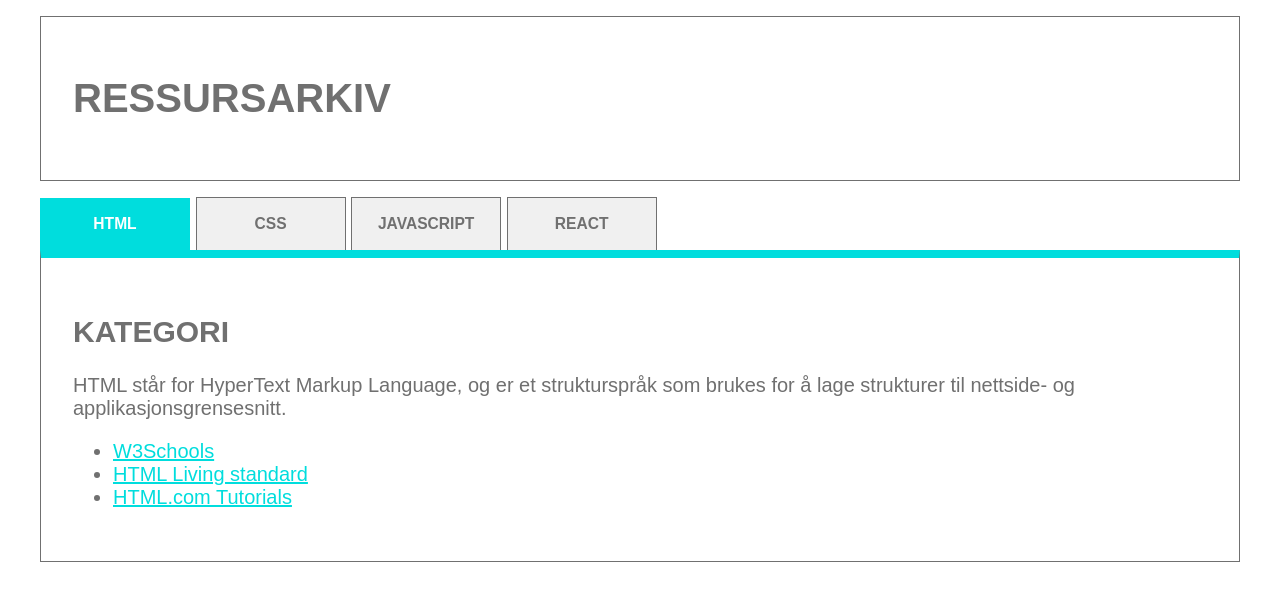
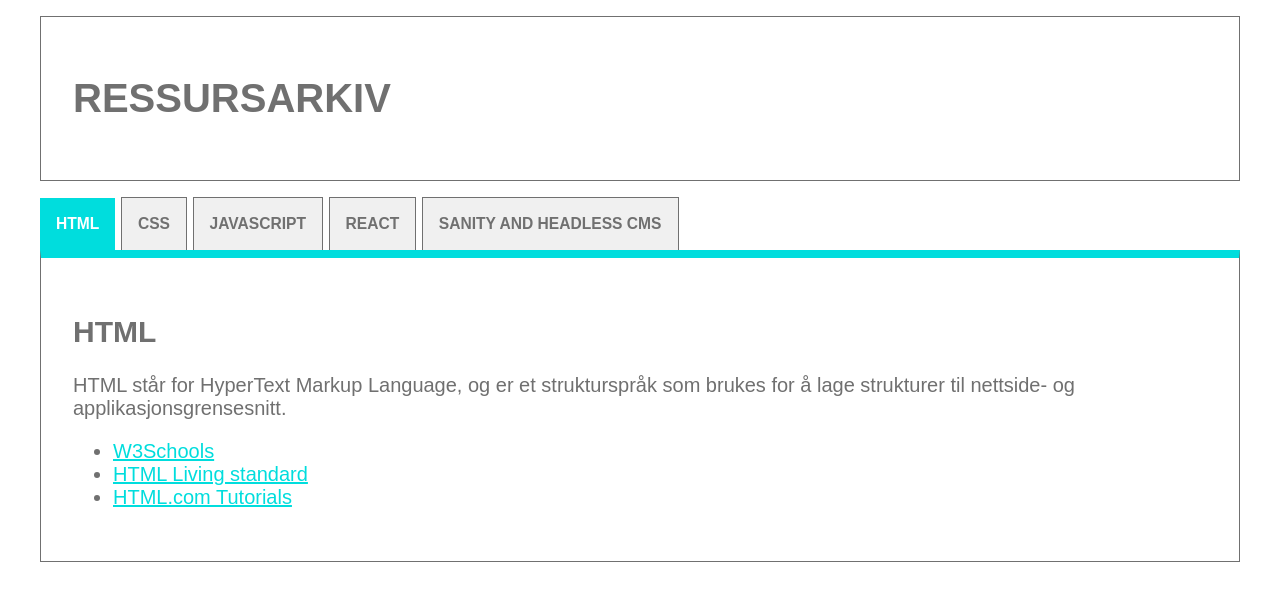
Before and after one commit to Magnus0Gray/uin23ak2_resource_layout_Ekeli, a plain HTML site: page index.html in a window 1280 px wide. Both pictures are taken after a click on the button "HTML". Drawn offline with Linux system fonts and the light colour scheme.

Commit message:
Javascript implementation

```diff
--- a/index.html
+++ b/index.html
@@ -8,30 +8,18 @@
     <link href="mainstyle.css" rel="stylesheet" />
 
 </head>
-<body>
+<body onload="genNav()">
     <div class="container">
         <header>
             <a href="index.html">
                 <h1>Ressursarkiv</h1>
              </a>
         </header>
-        <nav>
-            <button onclick="replaceContent('HTML')" class="categoryButtonSelected">
-                <h3>HTML</h3>
-            </button>
-            <button onclick="replaceContent('CSS')" class="categoryButton">
-                <h3>CSS</h3>
-            </button>
-            <button onclick="replaceContent('JavaScript')" class="categoryButton">
-                <h3>Javascript</h3>
-            </button>
-            <button onclick="replaceContent('React')" class="categoryButton">
-                <h3>React</h3>
-            </button>
+        <nav id="navBar" >
         </nav>
         <main>
-            <article class="mainArticles">
-            <h2>Kategori</h2>
+            <article id="mainArticles">
+            <h2>HTML</h2>
             <span class="articleText">HTML står for HyperText Markup Language, og er et strukturspråk som brukes for å lage strukturer til nettside- og applikasjonsgrensesnitt.</span>
             <section class="sources">
                 <ul>
--- a/mainstyle.css
+++ b/mainstyle.css
@@ -54,8 +54,9 @@ header a
     border-top: 1px solid var(--grey);
     background-color: var(--lightgrey);
     padding: 0.1rem 1rem;
-    width: 100%;
-    max-width: 150px;
+    width: auto;
+    max-width: 350px;
+    display: inline-block;
 }
 
 .categoryButton h3 {
@@ -71,8 +72,9 @@ header a
     border: none;
     background-color: var(--blue);
     padding: 0.1rem 1rem;
-    width: 100%;
-    max-width: 150px;
+    width: auto;
+    max-width: 350px;
+    display: inline-block;
 }
 
 .categoryButtonSelected h3 {
--- a/ressurser.js
+++ b/ressurser.js
@@ -94,9 +94,63 @@ const resources = [
         ]
     },
 
-    function replaceContent(categoryTitle)
+]
+
+function genNav()
+{
+    console.log(resources)
+    let navHTML = ""
+    let classToUse
+
+    resources.map((titler, index) =>
     {
-        let contentHTML = ""
+        if (index == 0)
+            classToUse = "categoryButtonSelected"
+        else
+            classToUse = "categoryButton"
+        navHTML +=
 
-    }
-]
+        `
+            <button onclick="replaceContent(${index}, this)" class=${classToUse}>
+                <h3>${titler.category}</h3>
+            </button>`
+    })
+
+    document.querySelector("#navBar").innerHTML = navHTML
+    console.log(navHTML)
+}
+
+function replaceContent(buttonID, buttonRef) {
+
+
+    //console.log(buttonRef)
+    let clearselected, i
+
+    clearselected = document.getElementsByClassName("categoryButtonSelected")
+    for (i = 0; i < clearselected.length; ++i)
+        clearselected[i].setAttribute("class", "categoryButton")
+    // console.log(resources[buttonID])
+
+   buttonRef.setAttribute("class", "categoryButtonSelected")
+
+    //console.log(buttonStyleRef)
+
+    let contentHTML = ""
+    contentHTML += `<h2>${resources[buttonID].category}</h2>`
+    contentHTML += `<span class="articleText">${resources[buttonID].text}</span>`
+    contentHTML += `<section class=sources><ul></ul></section>`
+
+    document.querySelector("#mainArticles").innerHTML = contentHTML
+
+
+    let listHTML = ""
+    resources[buttonID].sources.map(kilder => listHTML +=
+          `
+          <li>
+            <a href="${kilder.url}">
+                ${kilder.title}
+            </a>
+          </li>`)
+
+    document.querySelector("#mainArticles ul").innerHTML = listHTML
+}
```
